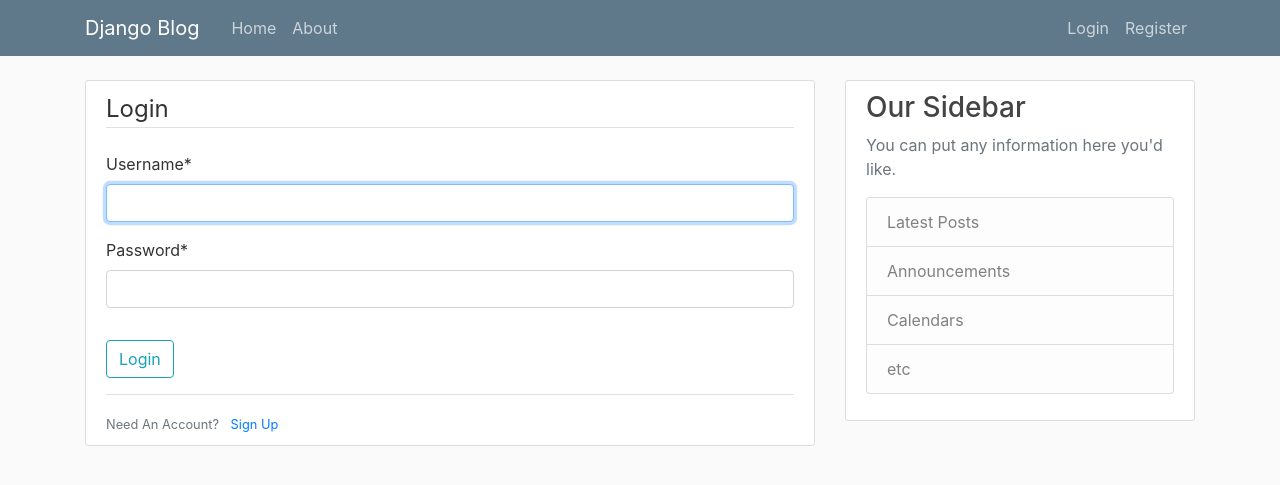
After one commit to Celoka/my_chat_app, a Django app: page /login/ in a window 1280 px wide. The commit adds this page. Shown: the top 485 px of the page. Run offline with Django 3.2, Linux system fonts and the light colour scheme; parts of the project's set-up code (start-up, migrations or seed data) failed here and were passed over; some libraries are stand-ins or nearby versions.

Commit message:
feat(logi): implements login and logout features
- create login
- create logout

```diff
--- a/blog/templates/blog/base.html
+++ b/blog/templates/blog/base.html
@@ -31,8 +31,13 @@
                     </div>
                     <!-- Navbar Right Side -->
                     <div class="navbar-nav">
-                    <a class="nav-item nav-link" href="#">Login</a>
-                    <a class="nav-item nav-link" href="#">Register</a>
+                        {% if user.is_authenticated %}
+                            <a class="nav-item nav-link" href="{% url 'profile' %}">Profile</a>
+                            <a class="nav-item nav-link" href="{% url 'logout' %}">Logout</a>
+                        {% else %}
+                            <a class="nav-item nav-link" href="{% url 'login' %}">Login</a>
+                            <a class="nav-item nav-link" href="{% url 'register' %}">Register</a>
+                        {% endif %}
                     </div>
                 </div>
             </div>
--- a/my_chat_app/settings.py
+++ b/my_chat_app/settings.py
@@ -121,5 +121,6 @@
 # https://docs.djangoproject.com/en/2.1/howto/static-files/
 
 STATIC_URL = '/static/'
-
 CRISPY_TEMPLATE_PACK = 'bootstrap4'
+LOGIN_REDIRECT_URL = 'blog-home'
+LOGIN_URL = 'login'
--- a/my_chat_app/urls.py
+++ b/my_chat_app/urls.py
@@ -14,11 +14,18 @@
     2. Add a URL to urlpatterns:  path('blog/', include('blog.urls'))
 """
 from django.contrib import admin
+from django.contrib.auth import views as auth_views
 from django.urls import path, include
 from users import views as user_views
 
 urlpatterns = [
     path('register/', user_views.register, name='register'),
+    path('profile/', user_views.profile, name='profile'),
+    path('login/', auth_views.LoginView.as_view(template_name='users/login.html'), name='login'),
+
+    path('logout/', auth_views.LogoutView.as_view(template_name='users/logout.html'), name='logout'),
+
     path('admin/', admin.site.urls),
-    path('blog/', include('blog.urls'))
+    path('blog/', include('blog.urls')),
+
 ]
--- /dev/null
+++ b/users/templates/users/login.html
@@ -0,0 +1,21 @@
+{% extends "blog/base.html" %}
+{% load crispy_forms_tags %}
+{% block content %}
+    <div class="content-section">
+        <form method="POST">
+            {% csrf_token %}
+            <fieldset class="form-group">
+                <legend class="border-bottom mb-4"> Login </legend>
+                {{ form|crispy }}
+            </fieldset>
+            <div class="form-group">
+                <button class="btn btn-outline-info" type="submit">Login</button>
+            </div>
+        </form>
+        <div class="border-top pt-3">
+            <small class="text-muted">
+                Need An Account? <a class="ml-2" href="{% url 'register'%}">Sign Up</a>
+            </small>
+        </div>
+    </div>
+{% endblock content %}
--- /dev/null
+++ b/users/templates/users/profile.html
@@ -0,0 +1,5 @@
+{% extends "blog/base.html" %}
+{% load crispy_forms_tags %}
+{% block content %}
+    <h1> {{ user.username }} </h1>
+{% endblock content %}
```
Also changed, not shown: users/templates/users/logout.html (added, +9 -0 lines), users/views.py (+7 -2 lines), db.sqlite3.
